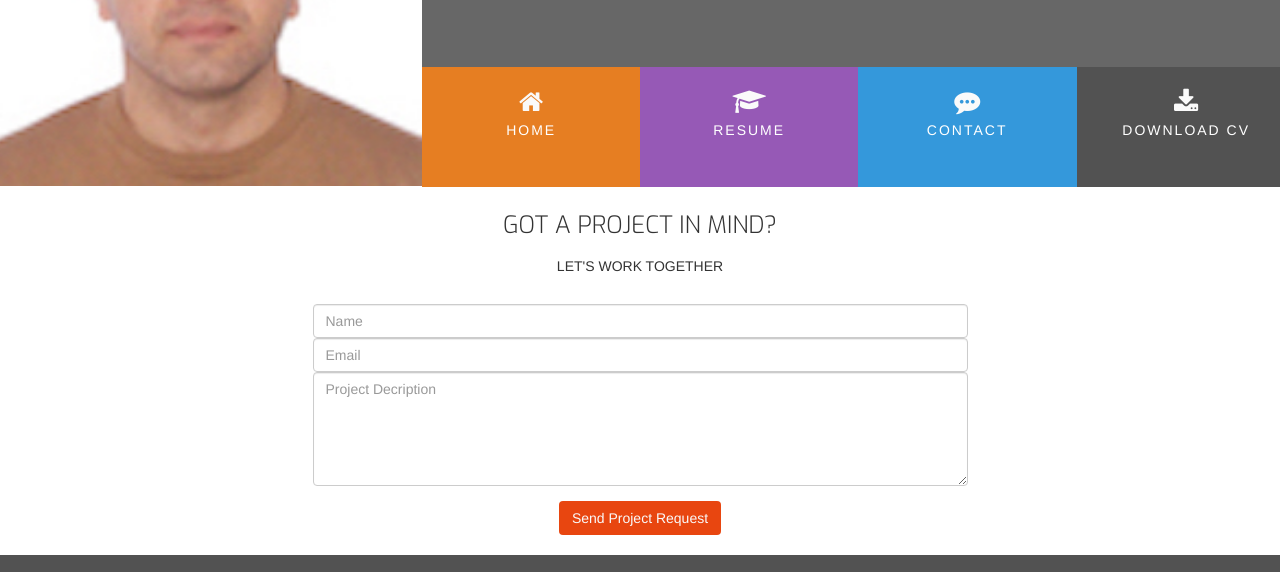
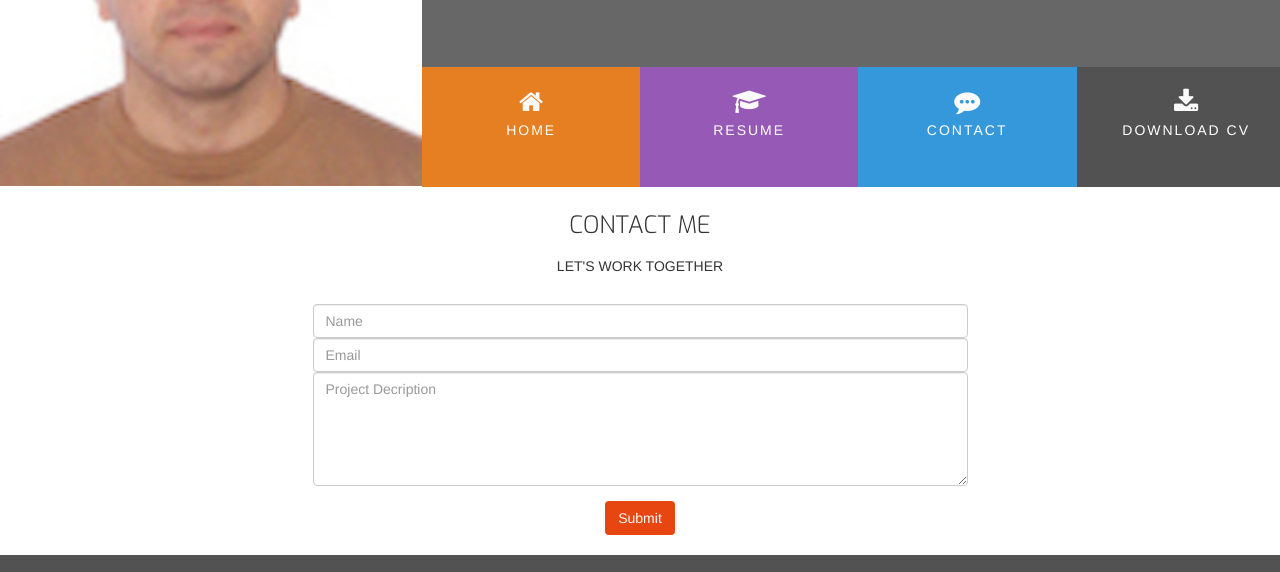
Before and after one commit to aleksandriprifti/alexprifti-cv, a plain HTML site: page contact.html in a window 1280 px wide. Shown: the part 174-746 px from the top of the page. Drawn offline with nearby package versions, Linux system fonts and the light colour scheme.

```diff
--- a/contact.html
+++ b/contact.html
@@ -52,7 +52,7 @@
     <section class="container-fluid">
         <div class="row bg-color-contact">
             <div>
-                <h3 class="contact-heading uppercase text-center">Got a project in mind?</h3>
+                <h3 class="contact-heading uppercase text-center">Contact Me</h3>
                 <h5 class="uppercase text-center">Let's work together</h5>
             </div>
             <div class="center-form">
@@ -60,7 +60,7 @@
                     <input type="text" name="name" class="form-control" id="fullname" placeholder="Name" required=""/>
                     <input type="email" name="emailaddress" class="form-control" id="emailaddress" placeholder="Email" required=""/>
                     <textarea rows="5" name="projectsummary" class="form-control" id="projectsummary" placeholder="Project Decription" required=""></textarea>
-                    <button type="submit" class="btn btn-secondary center-block">Send Project Request</button>
+                    <button type="submit" class="btn btn-secondary center-block">Submit</button>
                 </form>
             </div>
         </div>
```
Also changed, not shown: index.html (+2 -2 lines), 2 other files.
